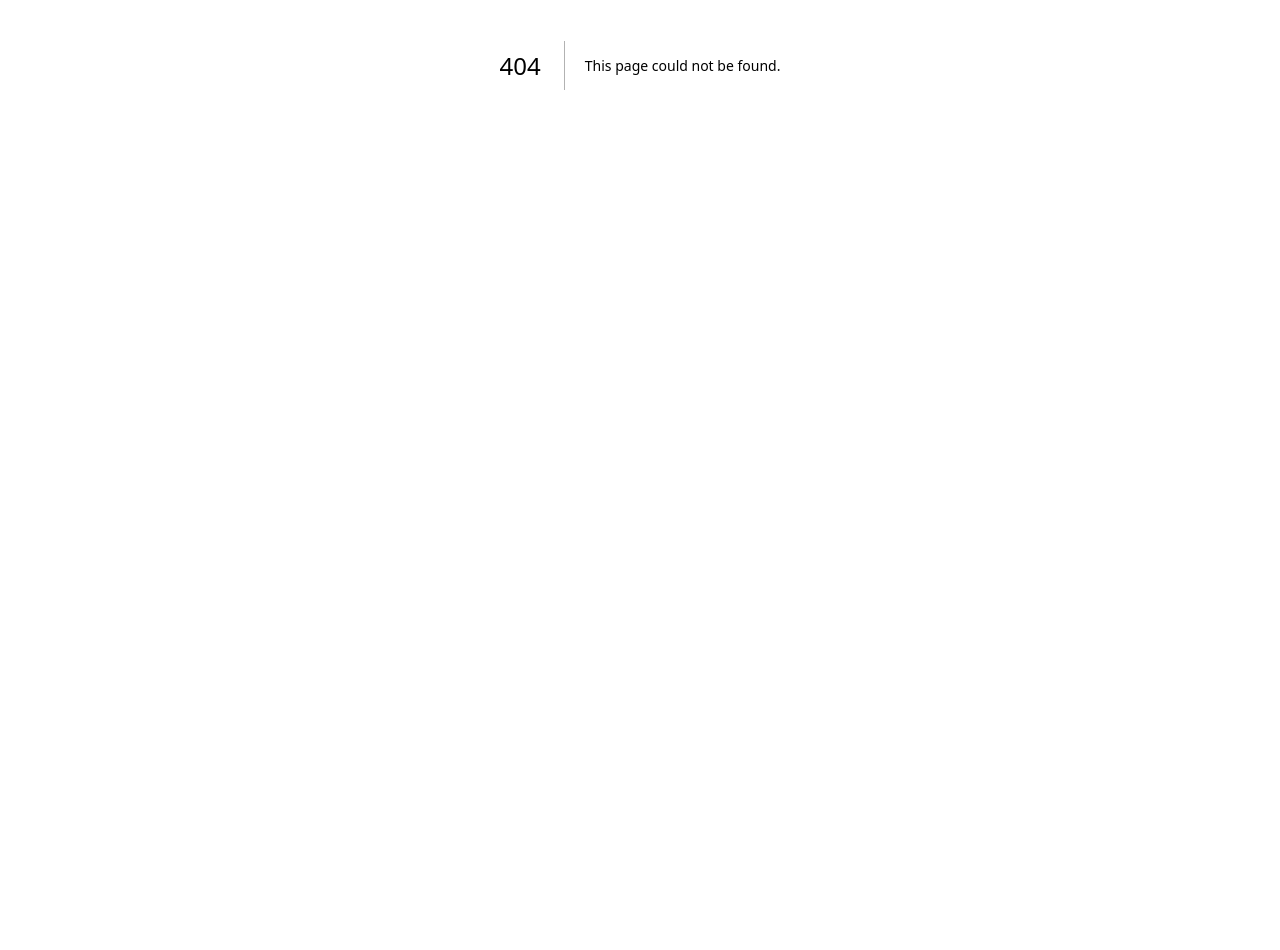
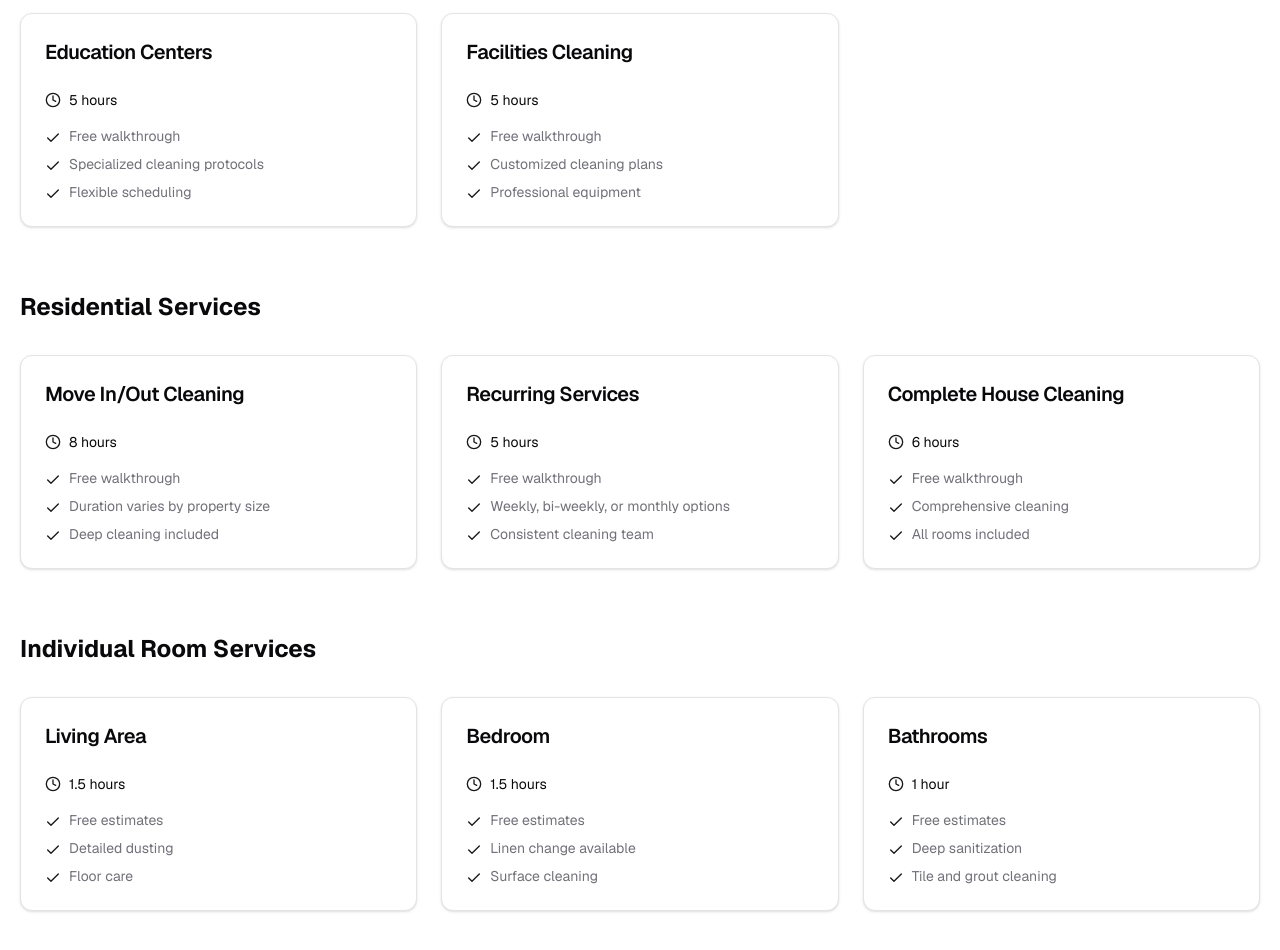
Before and after one commit to matovu-farid/sophie-website, a Next.js app: page /services in a window 1280 px wide. Before the commit this address had no page. Shown: the part 400-1350 px from the top of the page. Before the commit the page ends 865 px from the top, so only its background shows below. Built offline with nearby package versions, Linux system fonts and the light colour scheme.

Commit message:
Update metadata title and description in layout.tsx; add Clock icon import in page.tsx

```diff
--- /dev/null
+++ b/src/app/contact/page.tsx
@@ -0,0 +1,70 @@
+import { Mail, MapPin, Phone } from "lucide-react";
+import { Card, CardContent } from "src/components/ui/card";
+import { Button } from "src/components/ui/button";
+
+export default function ContactPage() {
+  return (
+    <main className="py-20">
+      <div className="container">
+        <div className="mx-auto max-w-2xl text-center">
+          <h1 className="mb-4 text-4xl font-bold">Contact Us</h1>
+          <p className="mb-8 text-lg text-muted-foreground">
+            Get in touch with us for a free walkthrough and estimate. We serve
+            Billerica and surrounding areas.
+          </p>
+
+          <div className="grid gap-6">
+            <Card>
+              <CardContent className="flex items-center gap-4 p-6">
+                <MapPin className="h-6 w-6 text-primary" />
+                <div className="text-left">
+                  <p className="font-medium">Location</p>
+                  <p className="text-muted-foreground">Billerica, MA</p>
+                </div>
+              </CardContent>
+            </Card>
+
+            <Card>
+              <CardContent className="flex items-center gap-4 p-6">
+                <Mail className="h-6 w-6 text-primary" />
+                <div className="text-left">
+                  <p className="font-medium">Email</p>
+                  <a
+                    href="mailto:abiacleaningservices@gmail.com"
+                    className="text-primary hover:underline"
+                  >
+                    abiacleaningservices@gmail.com
+                  </a>
+                </div>
+              </CardContent>
+            </Card>
+
+            <Card>
+              <CardContent className="flex items-center gap-4 p-6">
+                <Phone className="h-6 w-6 text-primary" />
+                <div className="text-left">
+                  <p className="font-medium">Phone</p>
+                  <a
+                    href="tel:9784373728"
+                    className="text-primary hover:underline"
+                  >
+                    (978) 437-3728
+                  </a>
+                </div>
+              </CardContent>
+            </Card>
+          </div>
+
+          <div className="mt-12 space-x-4">
+            <Button size="lg" asChild>
+              <a href="mailto:abiacleaningservices@gmail.com">Send Email</a>
+            </Button>
+            <Button size="lg" variant="outline" asChild>
+              <a href="tel:9784373728">Call Now</a>
+            </Button>
+          </div>
+        </div>
+      </div>
+    </main>
+  );
+}
--- a/src/app/layout.tsx
+++ b/src/app/layout.tsx
@@ -4,8 +4,8 @@ import { type Metadata } from "next";
 import { Navbar } from "src/components/layout/navbar";
 
 export const metadata: Metadata = {
-  title: "Albia Cleaning Services LLC",
-  description: "Professional residential and commercial cleaning services",
+  title: "Abia Cleaning Services LLC",
+  description: "Professional residential and commercial cleaning services in Billerica, MA",
   icons: [{ rel: "icon", url: "/favicon.ico" }],
 };
 
--- a/src/app/page.tsx
+++ b/src/app/page.tsx
@@ -6,7 +6,7 @@ import {
   CardHeader,
   CardTitle,
 } from "src/components/ui/card";
-import { Check } from "lucide-react";
+import { Check, Clock } from "lucide-react";
 
 export default function HomePage() {
   return (
--- /dev/null
+++ b/src/app/quote/page.tsx
@@ -0,0 +1,5 @@
+import { redirect } from "next/navigation";
+
+export default function QuotePage() {
+  redirect("/contact");
+}
--- /dev/null
+++ b/src/app/services/page.tsx
@@ -0,0 +1,169 @@
+import { Clock, Check } from "lucide-react";
+import {
+  Card,
+  CardContent,
+  CardHeader,
+  CardTitle,
+} from "src/components/ui/card";
+
+export default function ServicesPage() {
+  const services = [
+    {
+      category: "Commercial Services",
+      items: [
+        {
+          title: "Education Centers",
+          duration: "5 hours",
+          features: [
+            "Free walkthrough",
+            "Specialized cleaning protocols",
+            "Flexible scheduling",
+          ],
+        },
+        {
+          title: "Facilities Cleaning",
+          duration: "5 hours",
+          features: [
+            "Free walkthrough",
+            "Customized cleaning plans",
+            "Professional equipment",
+          ],
+        },
+      ],
+    },
+    {
+      category: "Residential Services",
+      items: [
+        {
+          title: "Move In/Out Cleaning",
+          duration: "8 hours",
+          features: [
+            "Free walkthrough",
+            "Duration varies by property size",
+            "Deep cleaning included",
+          ],
+        },
+        {
+          title: "Recurring Services",
+          duration: "5 hours",
+          features: [
+            "Free walkthrough",
+            "Weekly, bi-weekly, or monthly options",
+            "Consistent cleaning team",
+          ],
+        },
+        {
+          title: "Complete House Cleaning",
+          duration: "6 hours",
+          features: [
+            "Free walkthrough",
+            "Comprehensive cleaning",
+            "All rooms included",
+          ],
+        },
+      ],
+    },
+    {
+      category: "Individual Room Services",
+      items: [
+        {
+          title: "Living Area",
+          duration: "1.5 hours",
+          features: ["Free estimates", "Detailed dusting", "Floor care"],
+        },
+        {
+          title: "Bedroom",
+          duration: "1.5 hours",
+          features: [
+            "Free estimates",
+            "Linen change available",
+            "Surface cleaning",
+          ],
+        },
+        {
+          title: "Bathrooms",
+          duration: "1 hour",
+          features: [
+            "Free estimates",
+            "Deep sanitization",
+            "Tile and grout cleaning",
+          ],
+        },
+      ],
+    },
+    {
+      category: "Additional Services",
+      items: [
+        {
+          title: "Inside Fridge Cleaning",
+          duration: "1 hour",
+          pricing: "$50/hour",
+          features: ["Deep cleaning", "Sanitization", "Organization"],
+        },
+        {
+          title: "Inside Oven Cleaning",
+          duration: "1 hour",
+          pricing: "$50/hour",
+          features: ["Deep cleaning", "Degreasing", "Removal of burnt residue"],
+        },
+        {
+          title: "Extra Services",
+          features: [
+            "Free estimates",
+            "Custom cleaning solutions",
+            "Additional services upon request",
+          ],
+        },
+      ],
+    },
+  ];
+
+  return (
+    <main className="py-20">
+      <div className="container">
+        <h1 className="mb-4 text-center text-4xl font-bold">Our Services</h1>
+        <p className="mx-auto mb-16 max-w-2xl text-center text-lg text-muted-foreground">
+          We offer a comprehensive range of cleaning services for both
+          residential and commercial properties. All our services include free
+          walkthroughs or estimates to ensure accurate pricing.
+        </p>
+
+        <div className="space-y-16">
+          {services.map((category) => (
+            <div key={category.category}>
+              <h2 className="mb-8 text-2xl font-bold">{category.category}</h2>
+              <div className="grid gap-6 md:grid-cols-2 lg:grid-cols-3">
+                {category.items.map((service) => (
+                  <Card key={service.title}>
+                    <CardHeader>
+                      <CardTitle className="text-xl">{service.title}</CardTitle>
+                    </CardHeader>
+                    <CardContent>
+                      {service.duration && (
+                        <div className="mb-4 flex items-center gap-2 text-sm">
+                          <Clock className="h-4 w-4 text-primary" />
+                          <span>{service.duration}</span>
+                          {service.pricing && ` - ${service.pricing}`}
+                        </div>
+                      )}
+                      <ul className="space-y-2">
+                        {service.features.map((feature) => (
+                          <li key={feature} className="flex items-start gap-2">
+                            <Check className="mt-1 h-4 w-4 shrink-0 text-primary" />
+                            <span className="text-sm text-muted-foreground">
+                              {feature}
+                            </span>
+                          </li>
+                        ))}
+                      </ul>
+                    </CardContent>
+                  </Card>
+                ))}
+              </div>
+            </div>
+          ))}
+        </div>
+      </div>
+    </main>
+  );
+}
```
